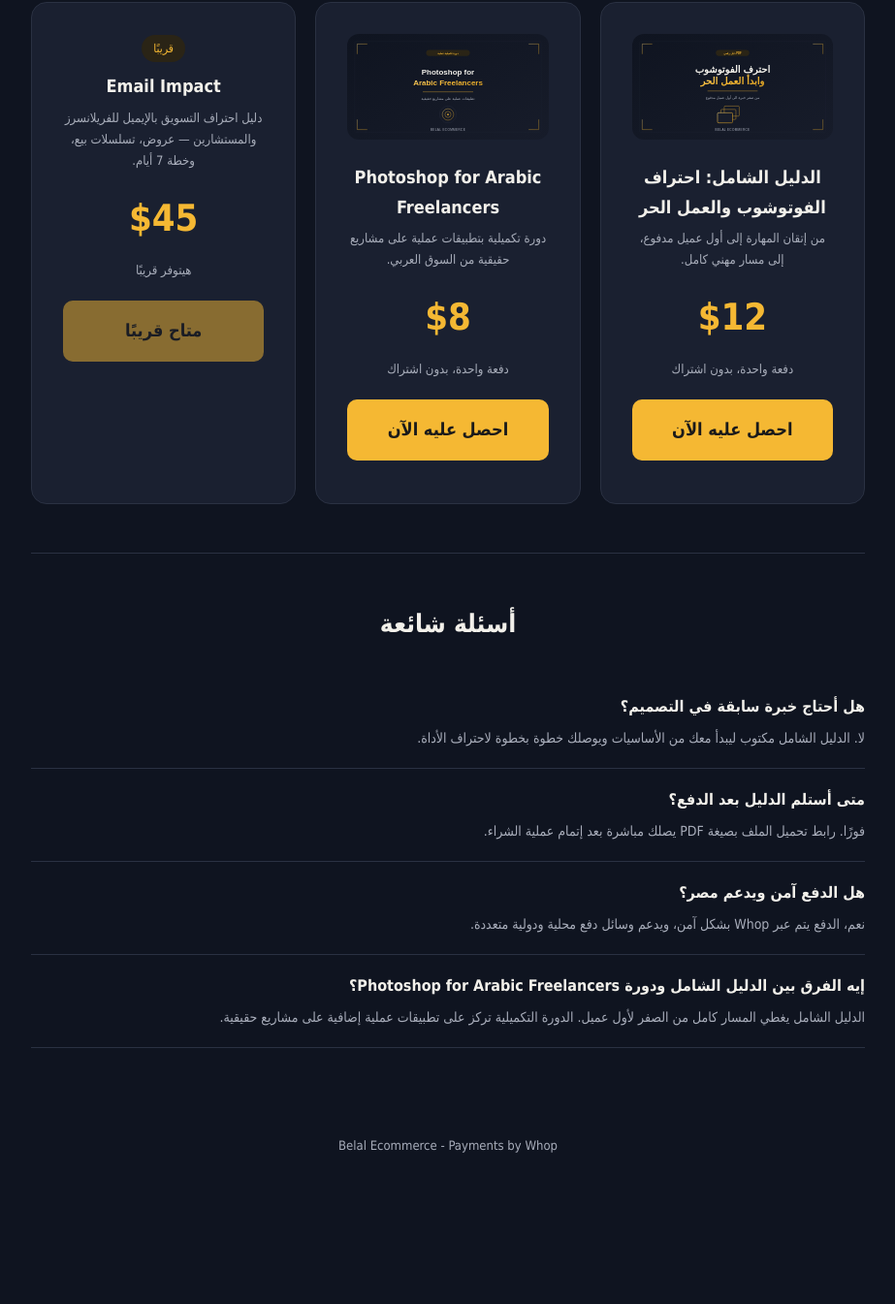
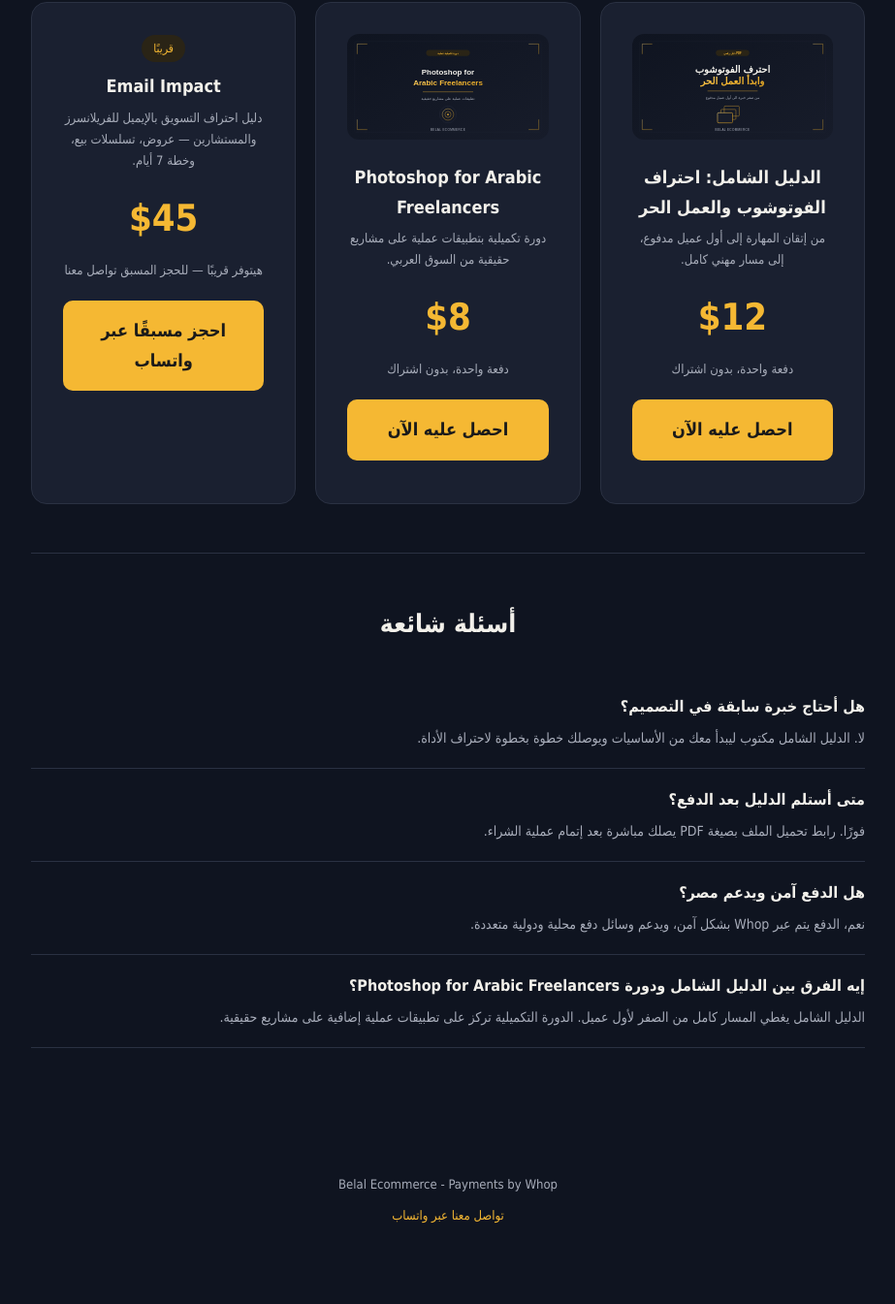
Before and after one commit to belalmohamedsaad111-pixel/photoshop-guide, a plain HTML site: page index.html in a window 1280 px wide. Shown: the part 1326-2671 px from the top of the page at 97% size, without its empty margins (178-1101 px from the left). Before the commit the page ends 2559 px from the top, so only its background shows below. Drawn offline with Linux system fonts and the light colour scheme.

Commit message:
Enhance pre-order section and footer in index.html
Updated the note and call-to-action for pre-ordering Email Impact, including a WhatsApp link for inquiries.

```diff
--- a/index.html
+++ b/index.html
@@ -119,8 +119,8 @@
         <h3>Email Impact</h3>
         <p class="desc">دليل احتراف التسويق بالإيميل للفريلانسرز والمستشارين — عروض، تسلسلات بيع، وخطة 7 أيام.</p>
         <div class="amount">$45</div>
-        <div class="note">هيتوفر قريبًا</div>
-        <a href="#" class="cta" style="opacity:0.5; pointer-events:none;">متاح قريبًا</a>
+        <div class="note">هيتوفر قريبًا — للحجز المسبق تواصل معنا</div>
+        <a href="https://wa.me/201104363294?text=عايز%20أحجز%20مسبقًا%20في%20منتج%20Email%20Impact" class="cta">احجز مسبقًا عبر واتساب</a>
       </div>
 
     </div>
@@ -137,7 +137,10 @@
 </div>
 
 <footer>
-  Belal Ecommerce - Payments by Whop
+  <footer>
+  <p style="margin-bottom:10px;">Belal Ecommerce - Payments by Whop</p>
+  <a href="https://wa.me/201104363294" style="color:#f5b833; text-decoration:none;">تواصل معنا عبر واتساب</a>
+  </footer>
 </footer>
 
 </body>
```
